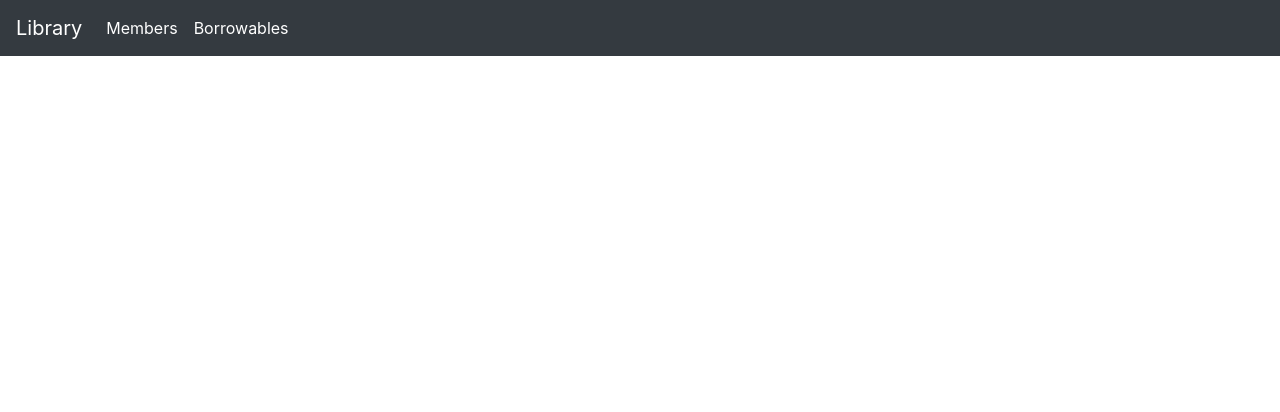
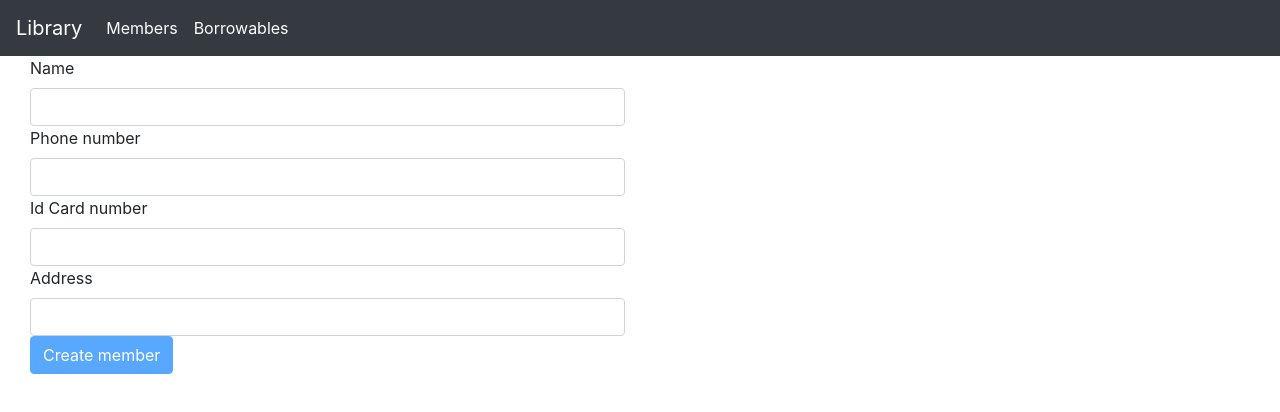
Before and after one commit to bbalage/information-systems-handin, an Angular app in the folder frontend/: page /member/create in a window 1280 px wide. Before the commit this address led to /. Shown: the top 412 px of the page. Built offline with nearby package versions, Linux system fonts and the light colour scheme.

Commit message:
Front-end: Created create form for member.

```diff
--- a/frontend/src/app/app-routing.module.ts
+++ b/frontend/src/app/app-routing.module.ts
@@ -2,6 +2,7 @@ import { NgModule } from '@angular/core';
 import { RouterModule, Routes } from '@angular/router';
 import { BorrowableComponent } from './borrowable/borrowable.component';
 import { HomeComponent } from './home/home.component';
+import { MemberCreateFormComponent } from './member/member-create-form/member-create-form.component';
 import { MemberComponent } from './member/member.component';
 
 const routes: Routes = [
@@ -14,6 +15,10 @@ const routes: Routes = [
     component: MemberComponent
   },
   {
+    path: 'member/create',
+    component: MemberCreateFormComponent
+  },
+  {
     path: 'borrowable',
     component: BorrowableComponent
   }
--- /dev/null
+++ b/frontend/src/app/member/member-create-form/member-create-form.component.html
@@ -0,0 +1,37 @@
+<div class="container-fluid">
+    <div class="row">
+      <div class="col-md-6">
+        <form [formGroup]="memberCreateForm">
+          <!--label for="id">Id</label>
+          <input type="text" class="form-control" id="id" formControlName="id">
+          <div class="text-danger" *ngIf="id!.invalid && (id!.dirty || id!.touched)">
+              <small *ngIf="id!.errors!.required">Id must not be empty</small>
+              <small *ngIf="id!.errors!.pattern">Pattern invalid</small>
+          </div-->
+          <label for="name">Name</label>
+          <input type="text" class="form-control" id="name" formControlName="name">
+          <label for="phoneNumber">Phone number</label>
+          <input type="text" class="form-control" id="phoneNumber" formControlName="phoneNumber">
+          <label for="idCardNumber">Id Card number</label>
+          <input type="text" class="form-control" id="idCardNumber" formControlName="idCardNumber">
+          <!--div class="text-danger" *ngIf="price!.invalid && (price!.dirty || price!.touched)">
+            <small *ngIf="price!.errors!.min">Price must be greater than 0.</small>
+          </div-->
+          <label for="address">Address</label>
+          <input type="text" class="form-control" id="address" formControlName="address">
+          <!--div class="text-danger" *ngIf="imgUrl!.invalid && (imgUrl!.dirty || imgUrl!.touched)">
+            <small *ngIf="imgUrl!.errors!.pattern">Price must be greater than 0.</small>
+          </div-->
+          <!--label for="status">Status</label>
+          <select id="status" class="form-control" formControlName="status">
+            <option *ngFor="let statusOpt of memberStatusDictionary.statuses"
+                [value]="statusOpt">
+                {{ statusOpt }}
+            </option>
+          </select-->
+          <!--input type="text" class="form-control" id="status" formControlName="status"-->
+          <button class="btn btn-primary" [disabled]="memberCreateForm.invalid" (click)="createMember()">Create member</button>
+        </form>
+      </div>
+    </div>
+</div>
--- /dev/null
+++ b/frontend/src/app/member/member-create-form/member-create-form.component.ts
@@ -0,0 +1,42 @@
+import { Component, OnInit } from '@angular/core';
+import { FormBuilder, FormGroup, Validators } from '@angular/forms';
+import { Router } from '@angular/router';
+import { MemberStatusDictionary } from 'src/app/models/member';
+import { MemberService } from 'src/app/services/member.service';
+
+@Component({
+  selector: 'app-member-create-form',
+  templateUrl: './member-create-form.component.html',
+  styleUrls: ['./member-create-form.component.css']
+})
+export class MemberCreateFormComponent implements OnInit {
+
+  memberCreateForm: FormGroup = this.formbuilder.group({
+    //id: ['', Validators.required, Validators.pattern(/[1-9a-zA-Z]/)],
+    name: ['', Validators.required],
+    phoneNumber: ['', [Validators.required, Validators.pattern(/^\+[0-9]/)]],
+    idCardNumber: ['', [Validators.required, Validators.pattern(/[1-9a-zA-Z]/)]],
+    address: ['', Validators.required],
+    //status: ['', Validators.required]
+  });
+
+  memberStatusDictionary: MemberStatusDictionary = new MemberStatusDictionary();
+
+  constructor(
+    private memberService: MemberService,
+    private formbuilder: FormBuilder,
+    private router: Router
+  ) { }
+
+  ngOnInit(): void {
+
+  }
+
+  createMember() {
+    const member = this.memberCreateForm.value;
+    this.memberService.createMember(member);
+    console.log(member);
+    this.router.navigateByUrl('/member');
+  }
+
+}
--- a/frontend/src/app/member/member.component.html
+++ b/frontend/src/app/member/member.component.html
@@ -1,3 +1,11 @@
+<div class="container">
+    <div class="row">
+        <div class="col-md-12">
+            <button class="btn btn-success" (click)="navigateToNewMemberForm()">Create member</button>
+        </div>
+    </div>
+    <div class="row">
+        <div class="col-md-12">
                 <table class="table">
                 <thead>
                     <tr>
@@ -18,3 +26,6 @@
                     </tr>
                 </tbody>
             </table>
+        </div>
+    </div>
+</div>
--- a/frontend/src/app/member/member.component.ts
+++ b/frontend/src/app/member/member.component.ts
@@ -1,4 +1,5 @@
 import { Component, OnInit } from '@angular/core';
+import { Router } from '@angular/router';
 import { Member } from '../models/member';
 import { MemberService } from '../services/member.service';
 
@@ -12,12 +13,24 @@ export class MemberComponent implements OnInit {
   members: Member[] = [];
   success: boolean = true;
 
-  constructor(private memberService: MemberService) { }
+  constructor(
+    private memberService: MemberService,
+    private router: Router
+    ) { }
 
   async ngOnInit() {
+    this.fetchMembers();
+  }
+
+  private async fetchMembers() {
     const response = await this.memberService.loadMembers();
     this.success = response.success;
-    this.members = response.data;
+
+    this.members = response.data ? response.data : this.members;
+  }
+
+  navigateToNewMemberForm() {
+    this.router.navigateByUrl('/member/create');
   }
 
 }
--- a/frontend/src/app/models/httpResponse.ts
+++ b/frontend/src/app/models/httpResponse.ts
@@ -1,4 +1,4 @@
 export interface HttpContainer<T> {
     success: boolean,
-    data: T
+    data?: T
 }
--- a/frontend/src/app/models/member.ts
+++ b/frontend/src/app/models/member.ts
@@ -6,3 +6,19 @@ export interface Member {
     address: string;
     status: string;
 }
+
+export class MemberStatusDictionary {
+    public readonly memberStatus = {
+        active: 'a',
+        inactive: 'i'
+    }
+    public readonly statusMember = {
+        a: 'active',
+        i: 'inactive'
+    }
+    public readonly statuses = ['active', 'inactive'];
+}
+
+export enum MemberStatusEnum {
+    ACTIVE = 'a', INACTIVE = 'i'
+}
--- a/frontend/src/app/services/member.service.ts
+++ b/frontend/src/app/services/member.service.ts
@@ -13,4 +13,8 @@ export class MemberService {
   async loadMembers () {
     return this.http.get<HttpContainer<Member[]>>('api/members').toPromise();
   }
+
+  async createMember (member: Member) {
+    return this.http.post<Member>('/api/members/create', member).toPromise();
+  }
 }
```
Also changed, not shown: frontend/src/app/app.module.ts (+7 -2 lines), frontend/src/app/member/member-create-form/member-create-form.component.css (added), 1 other file (tests, documents, lock files or other folders). Lines whose indentation alone changed are shown as unchanged.
